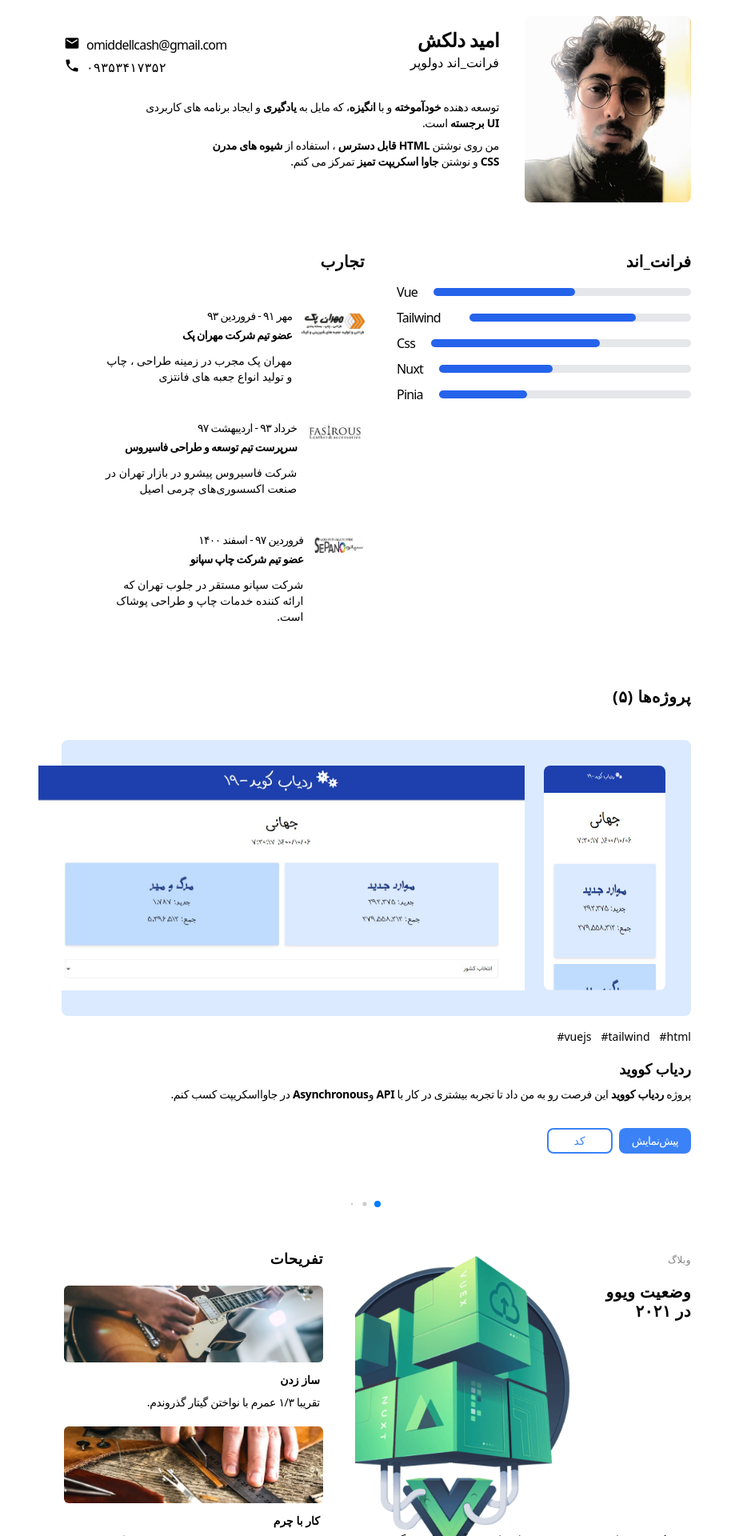
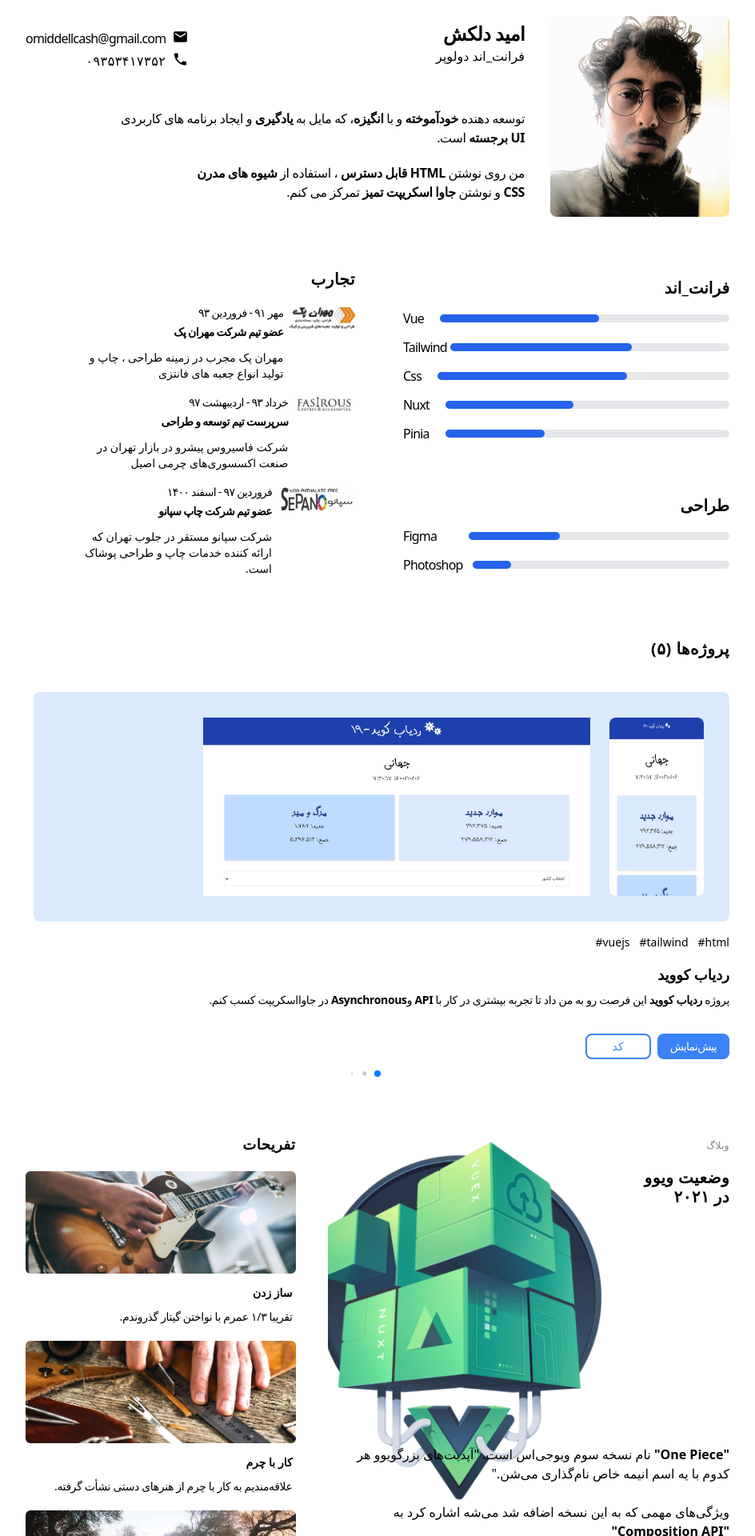
Before and after one commit to Dellcash/I-am-Dellcash, a Vue app: page / in a window 1280 px wide. Shown: the part 40-1960 px from the top of the page at 80% size, without its empty margins (168-1112 px from the left). Built offline with nearby package versions, Linux system fonts and the light colour scheme; the HTML template or start-up script is replaced by a standard one.

Commit message:
fix issue

```diff
--- a/src/components/Portfolio.vue
+++ b/src/components/Portfolio.vue
@@ -9,11 +9,11 @@ import Footer from "./layout/Footer.vue";
 </script>
 
 <template>
-	<section class="mt-10 mb-1 space-y-10 sm:space-y-5 sm:mt-0 lg:px-52 lg:mt-10">
+	<section class="mt-10 mb-1 space-y-10 sm:space-y-5 lg:mx-40">
 		<Card />
-		<div class="lg:flex lg:justify-between lg:items-start">
+		<div class="lg:flex lg:justify-between lg:items-center">
 			<Progress />
-			<Exp />
+		<Exp />
 		</div>
 		<Projects />
 		<div class="sm:flex sm:items-start">
--- a/src/components/layout/Blog.vue
+++ b/src/components/layout/Blog.vue
@@ -22,11 +22,10 @@ const blogs = ref([
 				z-10
 				p-5
 				m-5
-				sm:ml-0
+				md:ml-0
 				overflow-x-hidden
 				bg-white
 				rounded-lg
-				sm:my-0
 			"
 			v-for="blog in blogs"
 			:key="blog"
@@ -40,11 +39,11 @@ const blogs = ref([
 					<img :src="blog.src" alt="blog picture" />
 				</div>
 			</div>
-			<div class="text-sm mt-60 sm:mt-64 sm:pt-2.5 desc">
+			<div class="text-md mt-60 md:mt-64 md:pt-2.5 desc">
 				<p class="sub-text" v-html="blog.subTitle"></p>
 				<br />
-				<p class="hidden sm:block sub-text" v-html="blog.description"></p>
-				<h1 class="font-bold text-blue-500 lg:pt-3 sm:text-left">
+				<p class="hidden md:block sub-text" v-html="blog.description"></p>
+				<h1 class="font-bold text-blue-500 lg:pt-3 md:text-left">
 					<a href="https://vaw.netlify.app/">بیشتر...</a>
 				</h1>
 			</div>
@@ -88,7 +87,7 @@ strong {
 	}
 
 	.desc {
-		margin-top: 15.9rem;
+		margin-top: 18rem;
 	}
 }
 </style>
--- a/src/components/layout/Card.vue
+++ b/src/components/layout/Card.vue
@@ -16,14 +16,14 @@ const info = ref([
 </script>
 
 <template>
-	<section class="p-5 m-5 bg-white rounded-lg sm:flex">
+	<section class="p-5 m-5 bg-white rounded-lg md:flex lg:mb-6">
 		<img
 			src="../../assets/images/dellcash.png"
 			alt="photo of me"
-			class="rounded-lg sm:w-48 lg:w-52"
+			class="rounded-lg md:w-48 lg:w-56"
 		/>
-		<div class="pt-3 space-y-3 sm:pr-5 sm:pt-0 lg:pr-8">
-			<div class="space-y-3 sm:flex sm:items-center sm:pb-2 sm:justify-between lg:mt-2">
+		<div class="pt-3 space-y-3 md:pr-5 md:pt-0 lg:pr-8">
+			<div class="space-y-3 md:flex md:items-center md:pb-2 lg:pb-6 md:justify-between">
 				<div>
 					<h1 class="text-2xl font-bold tracking-tight">امید دلکش</h1>
 					<h4 class="sub-text">فرانت‌_اند دولوپر</h4>
@@ -31,11 +31,11 @@ const info = ref([
 				<div class="info">
 					<div v-for="inf in info" :key="inf">
 						<h4 class="flex items-end sub-text">
-							<span class="pl-2 text-xl material-icons lg:pl-0 lg:pr-2">{{ inf.icon }}</span
+							<span class="pl-2 text-xl material-icons">{{ inf.icon }}</span
 							><a
 								:href="inf.href"
 								target="_blank"
-								class="tracking-tight sm:tracking-tighter hover:text-black"
+								class="tracking-tight md:tracking-tighter hover:text-black"
 								>{{ inf.title }}</a
 							>
 						</h4>
@@ -43,7 +43,7 @@ const info = ref([
 				</div>
 			</div>
 			<div
-				class="text-sm tracking-wide sm:tracking-tight sm:space-y-2 sub-text lg:pt-2"
+				class="tracking-wide md:tracking-tight text-md md:space-y-2 sub-text md:text-sm md:pt-3 lg:text-base"
 			>
 				<p class="w-5/6">
 					<!-- من <strong>جونیور</strong> دولوپر هستم. <br> -->
@@ -51,7 +51,7 @@ const info = ref([
 					که مایل به <strong>یادگیری</strong> و ایجاد برنامه های کاربردی
 					<strong>UI برجسته</strong> است.
 				</p>
-				<p class="hidden w-4/6 sm:block">
+				<p class="hidden w-4/6 md:block md:pt-3">
 					من روی نوشتن <strong>HTML قابل دسترس</strong> ، استفاده از
 					<strong>شیوه های مدرن CSS</strong> و نوشتن
 					<strong>جاوا اسکریپت تمیز</strong> تمرکز می کنم.
@@ -65,10 +65,4 @@ const info = ref([
 .info div:last-child h4 a {
 	letter-spacing: 0.5px;
 }
-
-@media (min-width: 768px) {
-	.info {
-		direction: ltr;
-	}
-}
 </style>
--- a/src/components/layout/Exp.vue
+++ b/src/components/layout/Exp.vue
@@ -2,7 +2,7 @@
 import { ref } from "vue";
 import mehran from "../../assets/images/mh-pack-1.png";
 import fasirous from "../../assets/images/fasirous-leather.png";
-import sepano from "../../assets/images/sepano.png";
+import sepano from '../../assets/images/sepano.png'
 
 const experience = ref([
 	{
@@ -17,7 +17,7 @@ const experience = ref([
 		src: fasirous,
 		href: "tel:+989109201292",
 		date: "خرداد ۹۳ - اردیبهشت ۹۷",
-		title: "سرپرست تیم توسعه و طراحی فاسیروس",
+		title: "سرپرست تیم توسعه و طراحی",
 		description:
 			"شرکت فاسیروس پیشرو در بازار تهران در صنعت اکسسوری‌های چرمی اصیل",
 	},
@@ -33,25 +33,20 @@ const experience = ref([
 </script>
 
 <template>
-	<section class="p-5 m-5 bg-white rounded-lg lg:w-3/6 lg:mt-0 lg:mr-0">
-		<h1 class="text-xl font-bold tracking-wide">تجارب</h1>
-		<div class="exp sm:flex lg:block">
-			<div v-for="exp in experience" :key="exp" class="sm:w-1/3 lg:w-full">
-				<div
-					class="flex items-center space-y-7 sm:space-y-0 sm:items-start sm:mt-4 lg:space-y-7"
-				>
-					<a :href="exp.href" target="_blank" class="w-60 sm:w-48 lg:w-32 lg:mt-8"
-						><img
-							:src="exp.src"
-							alt="company logo"
-							class="pl-5 mb-7 sm:pl-2 sm:mb-10 lg:pl-3"
+	<section class="p-5 m-5 bg-white rounded-lg lg:w-1/2 lg:mt-0 lg:mr-0">
+		<h1 class="text-xl font-bold tracking-wide lg:pb-0.5">تجارب</h1>
+		<div class="exp md:flex lg:block">
+			<div v-for="exp in experience" :key="exp" class="md:w-1/3 lg:w-full">
+				<div class="flex items-center space-y-7 md:space-y-0 md:items-start md:mt-4">
+					<a :href="exp.href" target="_blank" class="w-60 md:w-48 lg:w-28"
+						><img :src="exp.src" alt="company logo" class="pl-5 mb-7 md:pl-2 md:mb-10"
 					/></a>
 					<div class="text-xs lg:text-sm">
 						<h4 class="pb-1 tracking-tighter sub-text">
 							{{ exp.date }}
 						</h4>
 						<h1 class="font-bold tracking-tighter">{{ exp.title }}</h1>
-						<p class="pt-3 sub-text lg:w-5/6">
+						<p class="pt-3 sub-text lg:w-4/5">
 							{{ exp.description }}
 						</p>
 					</div>
@@ -65,4 +60,10 @@ const experience = ref([
 .exp:last-child {
 	margin-bottom: 0.5rem;
 }
+@media (min-width: 768px) {
+	.exp div:last-child div a img {
+		width: 6.5rem;
+		max-width: none;
+	}
+}
 </style>
--- a/src/components/layout/Footer.vue
+++ b/src/components/layout/Footer.vue
@@ -1,8 +1,8 @@
 <template>
-	<footer class="p-4 m-5 sm:mt-0 bg-white rounded-lg text-center text-xs opacity-80">
+	<footer class="p-4 m-5 text-xs text-center bg-white rounded-lg sm:mb-0 sm:mt-0 opacity-80 ">
 		<p class="opacity-50">
 			طراحی شده توسط
-			<strong class="nastaliq text-sm text-gray-900">"دلکش"</strong>
+			<strong class="text-sm text-gray-900 nastaliq">"دلکش"</strong>
 		</p>
 	</footer>
 </template>
--- a/src/components/layout/Hobby.vue
+++ b/src/components/layout/Hobby.vue
@@ -28,17 +28,17 @@ const hobbies = ref([
 </script>
 
 <template>
-	<section class="p-5 m-5 bg-white rounded-lg sm:my-0">
+	<section class="p-5 m-5 bg-white rounded-lg">
 		<h1 class="text-lg font-bold tracking-wide">تفریحات</h1>
 		<div class="mt-5 space-y-5">
 			<div class="text-sm" v-for="hobby in hobbies" :key="hobby">
 				<img
 					:src="hobby.src"
 					:alt="hobby.alt"
-					class="rounded-md object-cover h-24 w-full "
+					class="rounded-md object-cover h-24 md:h-32 w-full "
 				/>
-				<h1 class="font-bold mt-3 pr-1">{{ hobby.title }}</h1>
-				<p class="pt-2 pr-1 tracking-tight sub-text">{{ hobby.description }}</p>
+				<h1 class="font-bold mt-3.5 pr-1">{{ hobby.title }}</h1>
+				<p class="pt-2.5 pr-1 tracking-tight sub-text">{{ hobby.description }}</p>
 			</div>
 		</div>
 	</section>
--- a/src/components/layout/Progress.vue
+++ b/src/components/layout/Progress.vue
@@ -1,11 +1,11 @@
 <template>
-	<div class="lg:flex lg:items-start lg:justify-between">
-		<section dir="ltr" class="p-5 m-5 bg-white rounded-lg sm:mt-0 front lg:ml-0">
+	<div class="">
+		<section dir="ltr" class="p-5 m-5 bg-white rounded-lg md:mt-0 front">
 			<h1 style="direction: rtl" class="mb-3 text-xl font-bold">فرانت_اند</h1>
 			<div
-				class="space-y-2 tracking-tighter sm:flex sm:items-start sm:space-y-0 sm:space-x-10 lg:block lg:space-x-0 lg:space-y-2"
+				class="space-y-2 tracking-tighter md:flex md:items-start md:space-y-0 md:space-x-10 lg:block lg:space-x-0 lg:space-y-3"
 			>
-				<div class="space-y-2 sm:w-1/2 lg:w-full">
+				<div class="space-y-2 md:w-1/2 lg:w-full lg:space-y-3">
 					<!-- Vue -->
 					<div class="flex items-center justify-between space-x-5">
 						<h3>Vue</h3>
@@ -26,12 +26,21 @@
 						</div>
 					</div>
 					<!-- Tailwind -->
-					<div class="flex items-center space-x-3">
-						<h3 class="sm:pr-3.5 lg:pr-6">Tailwind</h3>
-						<div class="w-full bg-gray-200 rounded-full h-2.5 dark:bg-gray-700">
+					<div class="flex items-center justify-between space-x-5">
+						<h3 class="tailwind">Tailwind</h3>
+						<div
+							class="
+								w-full
+								bg-gray-200
+								rounded-full
+								h-2.5
+								dark:bg-gray-700
+								w-3/4
+							"
+						>
 							<div
 								class="bg-blue-600 h-2.5 rounded-full"
-								style="width: 75%"
+								style="width: 65%"
 							></div>
 						</div>
 					</div>
@@ -55,7 +64,7 @@
 						</div>
 					</div>
 				</div>
-				<div class="space-y-2 sm:w-1/2 lg:w-full">
+				<div class="space-y-2 md:w-1/2 lg:w-full lg:space-y-3">
 					<!-- Nuxt -->
 					<div class="flex items-center justify-between space-x-5">
 						<h3>Nuxt</h3>
@@ -99,16 +108,14 @@
 		</section>
 		<section
 			dir="ltr"
-			class="hidden p-5 m-5 bg-white rounded-lg lg:block sm:mt-0 sm:mr-0 sm:w-1/3 lg:hidden"
+			class="hidden p-5 m-5 bg-white rounded-lg design lg:block md:mt-0 md:w-1/3 lg:mt-6"
 		>
 			<h1 style="direction: rtl" class="mb-3 text-xl font-bold">طراحی</h1>
-			<div class="space-y-2 tracking-tighter">
+			<div class="space-y-2 tracking-tighter lg:space-y-3">
 				<!-- Figma -->
 				<div class="flex items-center justify-between space-x-5">
 					<h3 class="pr-5">Figma</h3>
-					<div
-						class="w-full bg-gray-200 rounded-full h-2.5 dark:bg-gray-700 w-28"
-					>
+					<div class="w-full bg-gray-200 rounded-full h-2.5 dark:bg-gray-700">
 						<div
 							class="bg-blue-600 h-2.5 rounded-full"
 							style="width: 35%"
@@ -131,9 +138,17 @@
 </template>
 
 <style scoped>
-@media (min-width: 768px) {
+@media (min-width: 320px){
+	.tailwind{
+		margin-right: -1rem;
+	}
+}
+@media (min-width: 1024px) {
 	.front {
-		width: 25.5rem;
+		width: 28rem;
+	}
+	.design {
+		width: 28rem;
 	}
 }
 </style>
--- a/src/components/layout/Projects.vue
+++ b/src/components/layout/Projects.vue
@@ -94,20 +94,16 @@ const projects = ref([
 			<swiper-slide
 				v-for="project in projects"
 				:key="project"
-				class="p-5 mx-5 bg-white rounded-lg sp mb-7 sm:mb-2 lg:mb-8"
+				class="p-5 mx-5 bg-white rounded-lg sp mb-7 md:mb-2"
 			>
 				<!-- project images -->
-				<div class="flex w-full p-4 mb-4 bg-blue-100 rounded-lg sm:p-8">
+				<div class="flex w-full p-4 mb-4 bg-blue-100 rounded-lg md:p-8">
 					<img
 						:src="project.mobile"
 						alt="mobile view"
-						class="w-10 rounded-lg sm:w-24 mobile"
+						class="w-10 rounded-lg md:w-24 mobile"
 					/>
-					<img
-						:src="project.desktop"
-						alt="desktop view"
-						class="pr-2 desktop sm:pr-6"
-					/>
+					<img :src="project.desktop" alt="desktop view" class="desktop pr-2 md:pr-6" />
 				</div>
 				<!-- details -->
 				<div>
@@ -118,10 +114,7 @@ const projects = ref([
 					</div>
 					<div class="mt-4">
 						<h1 class="pb-2 text-lg font-bold">{{ project.title }}</h1>
-						<p
-							class="text-sm tracking-tight sub-text"
-							v-html="project.desctription"
-						></p>
+						<p class="text-sm tracking-tight sub-text" v-html="project.desctription"></p>
 					</div>
 					<div class="mt-8 text-sm">
 						<button
@@ -158,12 +151,12 @@ const projects = ref([
 	.sp {
 		width: 87.2% !important;
 	}
-	.desktop {
+	.desktop{
 		width: 10.5rem;
 	}
 }
-@media (min-width: 375px) {
-	.desktop {
+@media (min-width: 375px){
+	.desktop{
 		width: 13.6rem;
 	}
 }
@@ -171,10 +164,10 @@ const projects = ref([
 	.sp {
 		width: 90.7% !important;
 	}
-	.desktop {
+	.desktop{
 		width: 15.9rem;
 	}
-	.mobile {
+	.mobile{
 		width: 3.4rem;
 	}
 }
@@ -182,22 +175,11 @@ const projects = ref([
 	.sp {
 		width: 94.8% !important;
 	}
-	.desktop {
-		width: 31.6rem;
+	.desktop{
+		width: 31.7rem;
 	}
-	.mobile {
+	.mobile{
 		width: 7.4rem;
 	}
 }
-@media (min-width: 1024px) {
-	.sp {
-		width: 95.7% !important;
-	}
-	.desktop {
-		width: 39.5rem;
-	}
-	.mobile {
-		width: 9.5rem;
-	}
-}
 </style>
```
